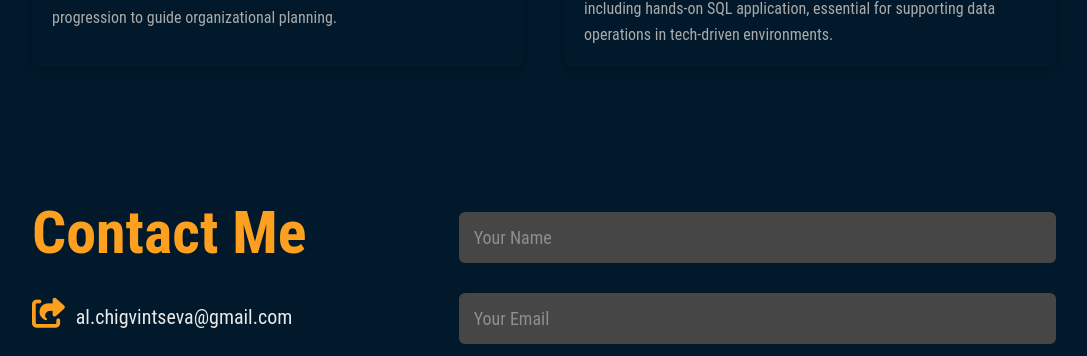
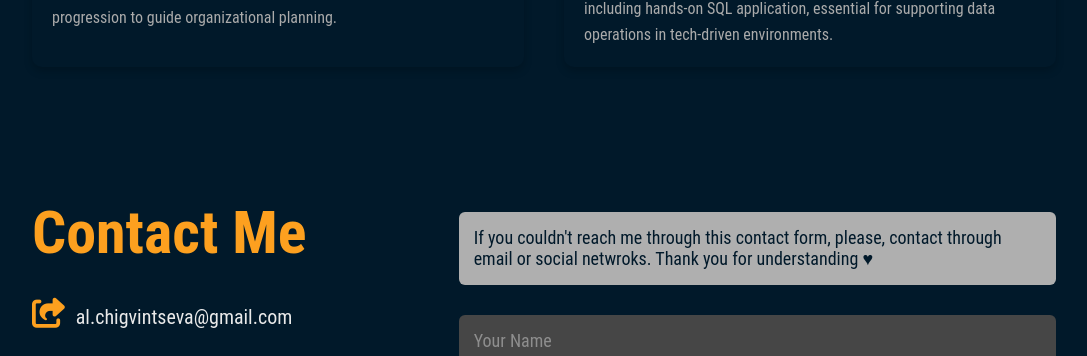
Before and after one commit to chigvintseva/personal-portfolio-website, a plain HTML site: page index.html in a window 1280 px wide. Shown: the part 3885-4241 px from the top of the page, without its empty margins (96-1183 px from the left). Drawn offline with Linux system fonts and the light colour scheme; a web font is replaced by a local one.

Commit message:
added message to the contact form info

```diff
--- a/index.html
+++ b/index.html
@@ -393,6 +393,9 @@
                 <a href="" download class="bth bth2 download-resume-button">Download Resume (Full-Stack Development)</a> -->
             </div>
             <div class="contact-right">
+                <div>
+                    <p>If you couldn't reach me through this contact form, please, contact through email or social netwroks. Thank you for understanding ♥</p>
+                </div>
                 <form name="submit-to-google-sheet">
                     <input type="text" name="Name" placeholder="Your Name" required>
                     <input type="email" name="Email" placeholder="Your Email" required>
--- a/style.css
+++ b/style.css
@@ -444,6 +444,16 @@ nav ul li a:hover::after{
 .contact-text{
     font-size: 20px;
 }
+.contact-right div{
+    background: #afafaf;
+    padding: 15px;
+    margin: 15px 0;
+    font-size: 18px;
+    border-radius: 6px;
+}
+.contact-right p{
+    color:#01192a
+}
 .contact-right form{
     width: 100%;
 }
```
